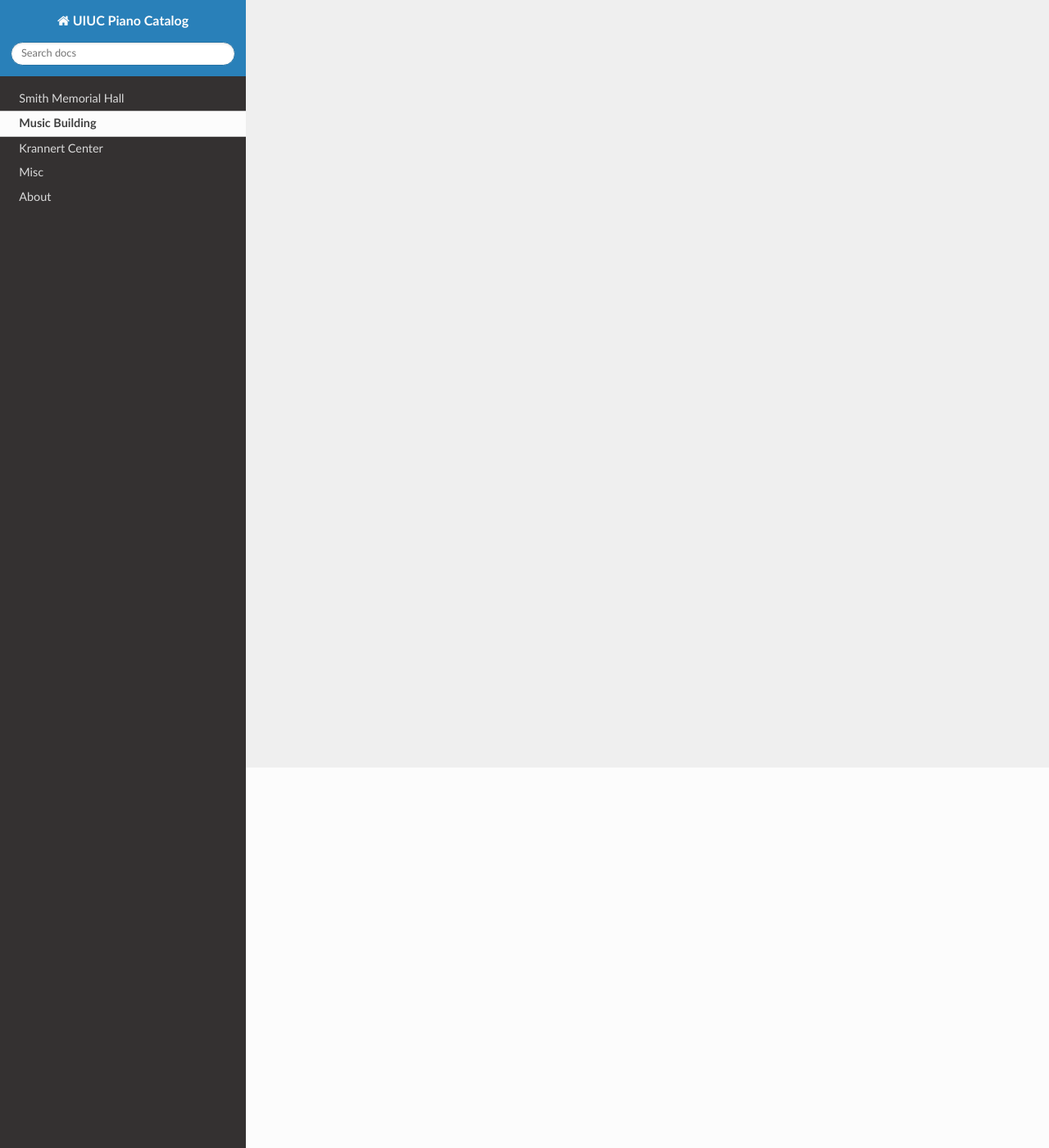
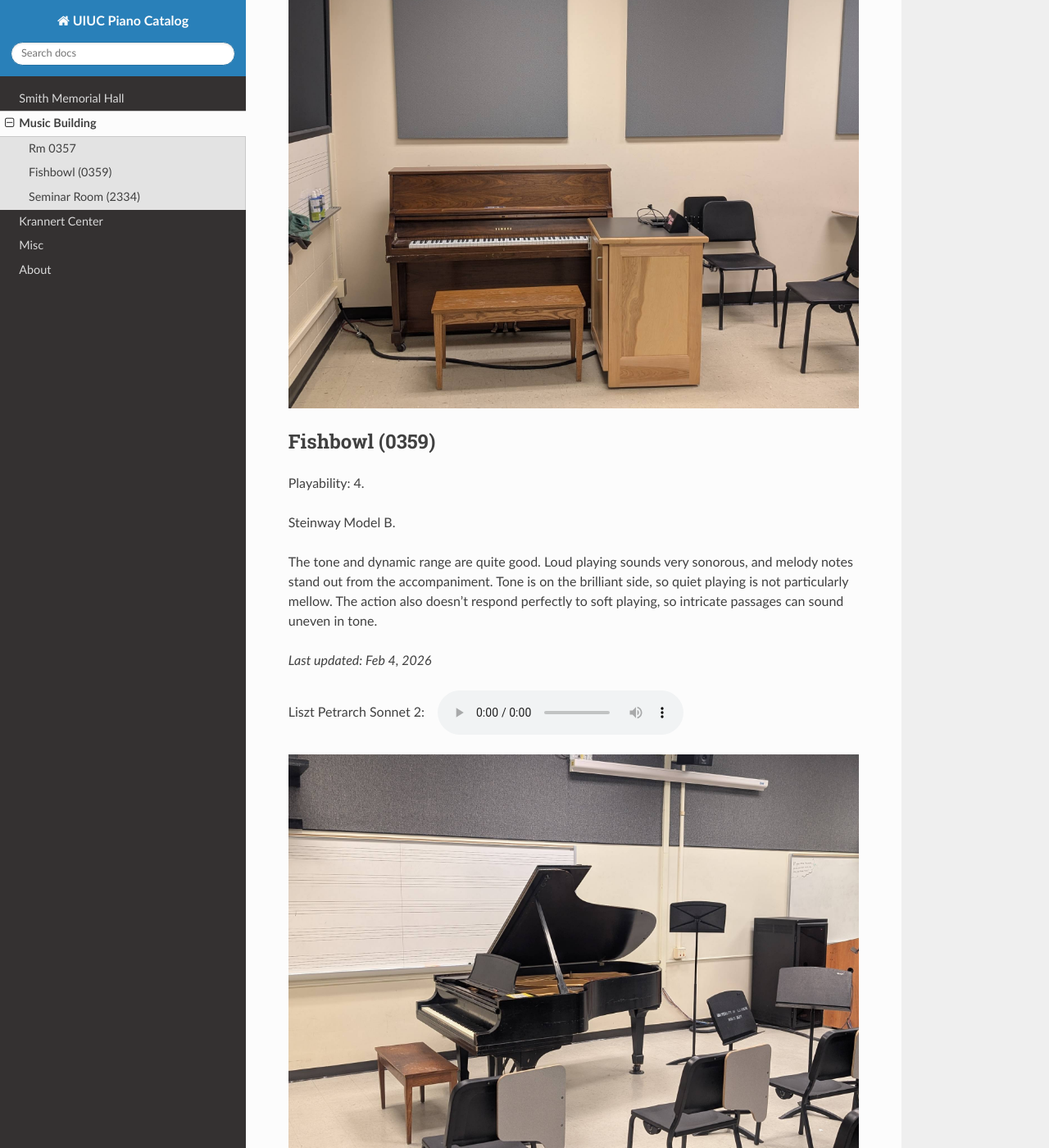
Before and after one commit to phuang1024/UIUCPianoCatalog, a Sphinx documentation site: the page built from docs/musicbldg/index.rst, in a window 1280 px wide and 1400 px high, scrolled down 464 px. Shown: the whole window at 82% size. Built offline with Sphinx 7.4.7 and the Read the Docs theme 3.1.0, drawn with Linux system fonts in a browser that asks for light colours; some of the changed text lies outside the part shown.

Commit message:
New rooms.

```diff
--- /dev/null
+++ b/docs/musicbldg/0357.rst
@@ -0,0 +1,14 @@
+Rm 0357
+-------
+
+Playability: 1.
+
+Yamaha upright.
+
+*Last updated: Feb 4, 2026*
+
+.. audio:: ../_static/audio/musicbldg/0357.mp3
+
+   Liszt Petrarch Sonnet 1:
+
+.. image:: ../_static/img/musicbldg/0357.jpg
--- /dev/null
+++ b/docs/musicbldg/0359.rst
@@ -0,0 +1,20 @@
+Fishbowl (0359)
+---------------
+
+Playability: 4.
+
+Steinway Model B.
+
+The tone and dynamic range are quite good. Loud playing sounds very sonorous,
+and melody notes stand out from the accompaniment. Tone is on the brilliant
+side, so quiet playing is not particularly mellow. The action also doesn't
+respond perfectly to soft playing, so intricate passages can sound uneven in
+tone.
+
+*Last updated: Feb 4, 2026*
+
+.. audio:: ../_static/audio/musicbldg/0359.mp3
+
+   Liszt Petrarch Sonnet 2:
+
+.. image:: ../_static/img/musicbldg/0359.jpg
--- /dev/null
+++ b/docs/musicbldg/2334.rst
@@ -0,0 +1,18 @@
+Seminar Room (2334)
+-------------------
+
+Playability: 3.
+
+Yamaha G2.
+
+Tone is slightly harsh. Action feels a bit stiff. These two combined make it
+difficult to play quietly. Loud tone is decent, and loud playing rings over the
+accompaniment well.
+
+*Last updated: Feb 4, 2026*
+
+.. audio:: ../_static/audio/musicbldg/2334.mp3
+
+   Liszt Petrarch Sonnet 1:
+
+.. image:: ../_static/img/musicbldg/2334.jpg
--- a/docs/musicbldg/index.rst
+++ b/docs/musicbldg/index.rst
@@ -1,2 +1,8 @@
 Music Building
 ==============
+
+.. include:: 0357.rst
+
+.. include:: 0359.rst
+
+.. include:: 2334.rst
```
Also changed, not shown: docs/_static/img/musicbldg/0357.jpg (added), docs/_static/img/musicbldg/0359.jpg (added), docs/_static/img/musicbldg/2334.jpg (added), 4 other files.
